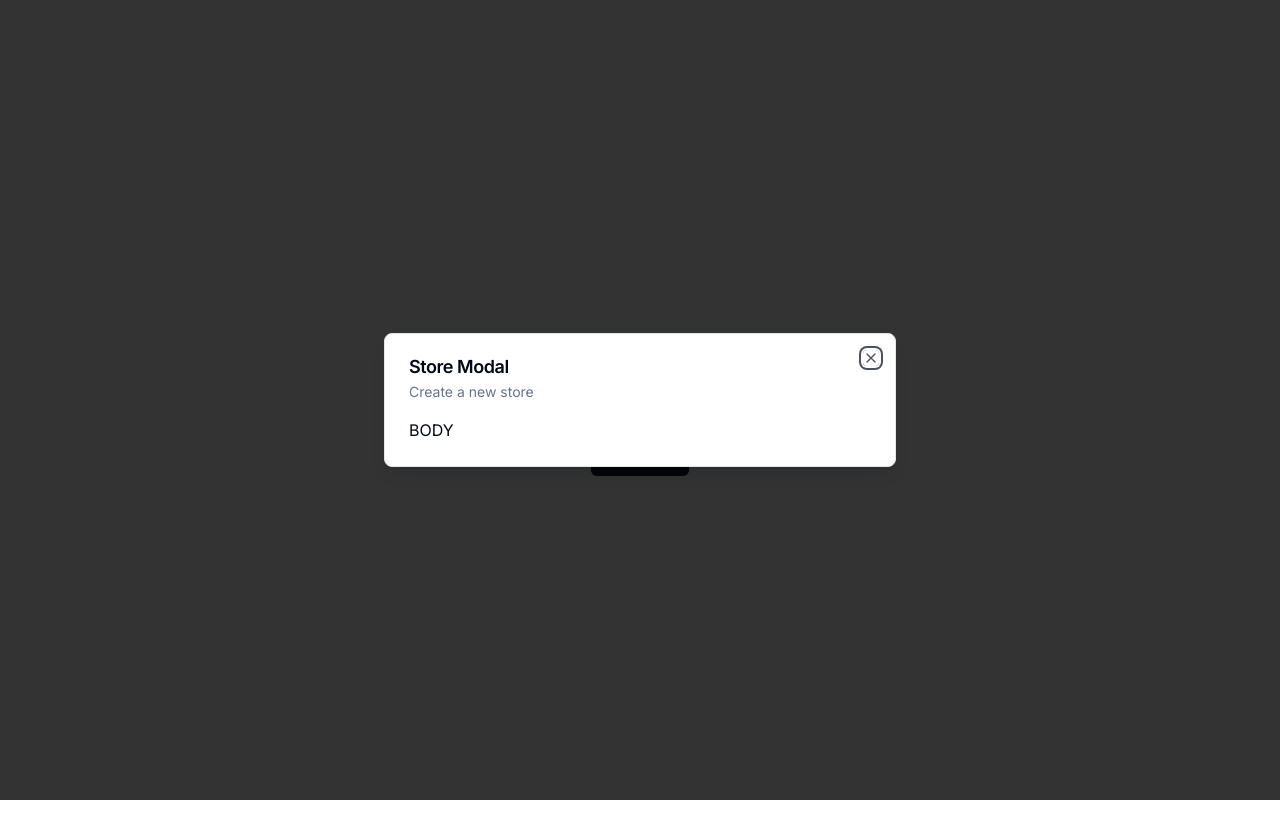
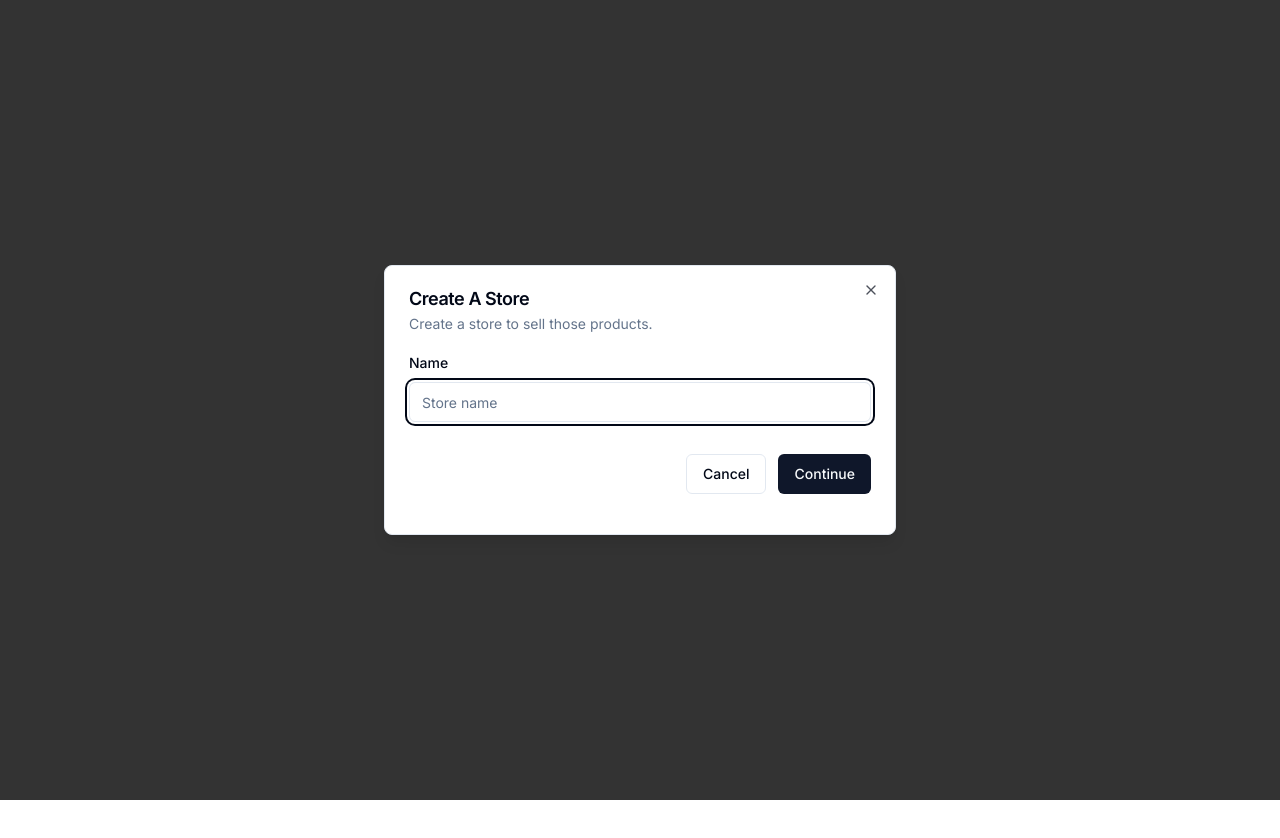
Before and after one commit to Greekslam/E-commerce-site, a Next.js app: page / in a window 1280 px wide. Shown: the top 838 px of the page. Built offline with nearby package versions, Linux system fonts and the light colour scheme.

Commit message:
feat: added form to store modal

```diff
--- a/components/modals/new-store-modal.tsx
+++ b/components/modals/new-store-modal.tsx
@@ -1,22 +1,83 @@
 "use client";
 
 import React from "react";
+import { z } from "zod";
+import { zodResolver } from "@hookform/resolvers/zod";
+import { useForm } from "react-hook-form";
 
-import Modal from "../ui/modal";
+import Modal from "@/components/ui/modal";
+import { Button } from "@/components/ui/button";
+import {
+  Form,
+  FormControl,
+  FormDescription,
+  FormField,
+  FormItem,
+  FormLabel,
+  FormMessage,
+} from "@/components/ui/form";
+import { Input } from "@/components/ui/input";
+
 import useStoreModal from "@/app/hooks/useStoreModal";
+
+const formSchema = z.object({
+  name: z.string().min(1, {
+    message: "Field cannot be empty.",
+  }),
+});
 
 const NewStoreModal = () => {
   const storeModal = useStoreModal();
 
-  let body = <div>BODY</div>;
+  const form = useForm<z.infer<typeof formSchema>>({
+    resolver: zodResolver(formSchema),
+    defaultValues: {
+      name: "",
+    },
+  });
+
+  function onSubmit(values: z.infer<typeof formSchema>) {
+    console.log("FORM VALUES: ", values);
+  }
+
   return (
     <Modal
-      title="Store Modal"
-      description="Create a new store"
-      body={body}
+      title="Create A Store"
+      description="Create a store to sell those products."
       onClose={() => storeModal.onClose()}
       isOpen={storeModal.isOpen}
-    />
+    >
+      <div>
+        <div className="space-y-2 pb-4">
+          <Form {...form}>
+            <form onSubmit={form.handleSubmit(onSubmit)} className="space-y-8">
+              <FormField
+                control={form.control}
+                name="name"
+                render={({ field }) => (
+                  <FormItem>
+                    <FormLabel>Name</FormLabel>
+                    <FormControl>
+                      <Input placeholder="Store name" {...field} />
+                    </FormControl>
+                    <FormMessage />
+                  </FormItem>
+                )}
+              />
+              <div className="w-full flex justify-end items-center space-x-3">
+                <Button
+                  variant={"outline"}
+                  onClick={() => storeModal.onClose()}
+                >
+                  Cancel
+                </Button>
+                <Button type="submit">Continue</Button>
+              </div>
+            </form>
+          </Form>
+        </div>
+      </div>
+    </Modal>
   );
 };
 
--- /dev/null
+++ b/components/ui/form.tsx
@@ -0,0 +1,176 @@
+import * as React from "react"
+import * as LabelPrimitive from "@radix-ui/react-label"
+import { Slot } from "@radix-ui/react-slot"
+import {
+  Controller,
+  ControllerProps,
+  FieldPath,
+  FieldValues,
+  FormProvider,
+  useFormContext,
+} from "react-hook-form"
+
+import { cn } from "@/lib/utils"
+import { Label } from "@/components/ui/label"
+
+const Form = FormProvider
+
+type FormFieldContextValue<
+  TFieldValues extends FieldValues = FieldValues,
+  TName extends FieldPath<TFieldValues> = FieldPath<TFieldValues>
+> = {
+  name: TName
+}
+
+const FormFieldContext = React.createContext<FormFieldContextValue>(
+  {} as FormFieldContextValue
+)
+
+const FormField = <
+  TFieldValues extends FieldValues = FieldValues,
+  TName extends FieldPath<TFieldValues> = FieldPath<TFieldValues>
+>({
+  ...props
+}: ControllerProps<TFieldValues, TName>) => {
+  return (
+    <FormFieldContext.Provider value={{ name: props.name }}>
+      <Controller {...props} />
+    </FormFieldContext.Provider>
+  )
+}
+
+const useFormField = () => {
+  const fieldContext = React.useContext(FormFieldContext)
+  const itemContext = React.useContext(FormItemContext)
+  const { getFieldState, formState } = useFormContext()
+
+  const fieldState = getFieldState(fieldContext.name, formState)
+
+  if (!fieldContext) {
+    throw new Error("useFormField should be used within <FormField>")
+  }
+
+  const { id } = itemContext
+
+  return {
+    id,
+    name: fieldContext.name,
+    formItemId: `${id}-form-item`,
+    formDescriptionId: `${id}-form-item-description`,
+    formMessageId: `${id}-form-item-message`,
+    ...fieldState,
+  }
+}
+
+type FormItemContextValue = {
+  id: string
+}
+
+const FormItemContext = React.createContext<FormItemContextValue>(
+  {} as FormItemContextValue
+)
+
+const FormItem = React.forwardRef<
+  HTMLDivElement,
+  React.HTMLAttributes<HTMLDivElement>
+>(({ className, ...props }, ref) => {
+  const id = React.useId()
+
+  return (
+    <FormItemContext.Provider value={{ id }}>
+      <div ref={ref} className={cn("space-y-2", className)} {...props} />
+    </FormItemContext.Provider>
+  )
+})
+FormItem.displayName = "FormItem"
+
+const FormLabel = React.forwardRef<
+  React.ElementRef<typeof LabelPrimitive.Root>,
+  React.ComponentPropsWithoutRef<typeof LabelPrimitive.Root>
+>(({ className, ...props }, ref) => {
+  const { error, formItemId } = useFormField()
+
+  return (
+    <Label
+      ref={ref}
+      className={cn(error && "text-destructive", className)}
+      htmlFor={formItemId}
+      {...props}
+    />
+  )
+})
+FormLabel.displayName = "FormLabel"
+
+const FormControl = React.forwardRef<
+  React.ElementRef<typeof Slot>,
+  React.ComponentPropsWithoutRef<typeof Slot>
+>(({ ...props }, ref) => {
+  const { error, formItemId, formDescriptionId, formMessageId } = useFormField()
+
+  return (
+    <Slot
+      ref={ref}
+      id={formItemId}
+      aria-describedby={
+        !error
+          ? `${formDescriptionId}`
+          : `${formDescriptionId} ${formMessageId}`
+      }
+      aria-invalid={!!error}
+      {...props}
+    />
+  )
+})
+FormControl.displayName = "FormControl"
+
+const FormDescription = React.forwardRef<
+  HTMLParagraphElement,
+  React.HTMLAttributes<HTMLParagraphElement>
+>(({ className, ...props }, ref) => {
+  const { formDescriptionId } = useFormField()
+
+  return (
+    <p
+      ref={ref}
+      id={formDescriptionId}
+      className={cn("text-sm text-muted-foreground", className)}
+      {...props}
+    />
+  )
+})
+FormDescription.displayName = "FormDescription"
+
+const FormMessage = React.forwardRef<
+  HTMLParagraphElement,
+  React.HTMLAttributes<HTMLParagraphElement>
+>(({ className, children, ...props }, ref) => {
+  const { error, formMessageId } = useFormField()
+  const body = error ? String(error?.message) : children
+
+  if (!body) {
+    return null
+  }
+
+  return (
+    <p
+      ref={ref}
+      id={formMessageId}
+      className={cn("text-sm font-medium text-destructive", className)}
+      {...props}
+    >
+      {body}
+    </p>
+  )
+})
+FormMessage.displayName = "FormMessage"
+
+export {
+  useFormField,
+  Form,
+  FormItem,
+  FormLabel,
+  FormControl,
+  FormDescription,
+  FormMessage,
+  FormField,
+}
--- /dev/null
+++ b/components/ui/input.tsx
@@ -0,0 +1,25 @@
+import * as React from "react"
+
+import { cn } from "@/lib/utils"
+
+export interface InputProps
+  extends React.InputHTMLAttributes<HTMLInputElement> {}
+
+const Input = React.forwardRef<HTMLInputElement, InputProps>(
+  ({ className, type, ...props }, ref) => {
+    return (
+      <input
+        type={type}
+        className={cn(
+          "flex h-10 w-full rounded-md border border-input bg-background px-3 py-2 text-sm ring-offset-background file:border-0 file:bg-transparent file:text-sm file:font-medium placeholder:text-muted-foreground focus-visible:outline-none focus-visible:ring-2 focus-visible:ring-ring focus-visible:ring-offset-2 disabled:cursor-not-allowed disabled:opacity-50",
+          className
+        )}
+        ref={ref}
+        {...props}
+      />
+    )
+  }
+)
+Input.displayName = "Input"
+
+export { Input }
--- /dev/null
+++ b/components/ui/label.tsx
@@ -0,0 +1,26 @@
+"use client"
+
+import * as React from "react"
+import * as LabelPrimitive from "@radix-ui/react-label"
+import { cva, type VariantProps } from "class-variance-authority"
+
+import { cn } from "@/lib/utils"
+
+const labelVariants = cva(
+  "text-sm font-medium leading-none peer-disabled:cursor-not-allowed peer-disabled:opacity-70"
+)
+
+const Label = React.forwardRef<
+  React.ElementRef<typeof LabelPrimitive.Root>,
+  React.ComponentPropsWithoutRef<typeof LabelPrimitive.Root> &
+    VariantProps<typeof labelVariants>
+>(({ className, ...props }, ref) => (
+  <LabelPrimitive.Root
+    ref={ref}
+    className={cn(labelVariants(), className)}
+    {...props}
+  />
+))
+Label.displayName = LabelPrimitive.Root.displayName
+
+export { Label }
--- a/components/ui/modal.tsx
+++ b/components/ui/modal.tsx
@@ -11,7 +11,7 @@
 interface ModalProps {
   title: string;
   description?: string;
-  body: React.ReactNode;
+  children?: React.ReactNode;
   onClose: () => void;
   isOpen: boolean;
 }
@@ -19,7 +19,7 @@
 const Modal: React.FC<ModalProps> = ({
   title,
   description,
-  body,
+  children,
   onClose,
   isOpen,
 }) => {
@@ -35,7 +35,7 @@
           <DialogTitle>{title}</DialogTitle>
           <DialogDescription>{description}</DialogDescription>
         </DialogHeader>
-        <div>{body}</div>
+        <div>{children}</div>
       </DialogContent>
     </Dialog>
   );
--- a/package.json
+++ b/package.json
@@ -10,7 +10,9 @@
   },
   "dependencies": {
     "@clerk/nextjs": "^4.29.5",
+    "@hookform/resolvers": "^3.3.4",
     "@radix-ui/react-dialog": "^1.0.5",
+    "@radix-ui/react-label": "^2.0.2",
     "@radix-ui/react-slot": "^1.0.2",
     "class-variance-authority": "^0.7.0",
     "clsx": "^2.1.0",
@@ -18,8 +20,10 @@
     "next": "^14.1.0",
     "react": "^18.2.0",
     "react-dom": "^18.2.0",
+    "react-hook-form": "^7.50.1",
     "tailwind-merge": "^2.2.1",
     "tailwindcss-animate": "^1.0.7",
+    "zod": "^3.22.4",
     "zustand": "^4.5.0"
   },
   "devDependencies": {
```
Also changed, not shown: 1 other file (tests, documents, lock files or other folders).
